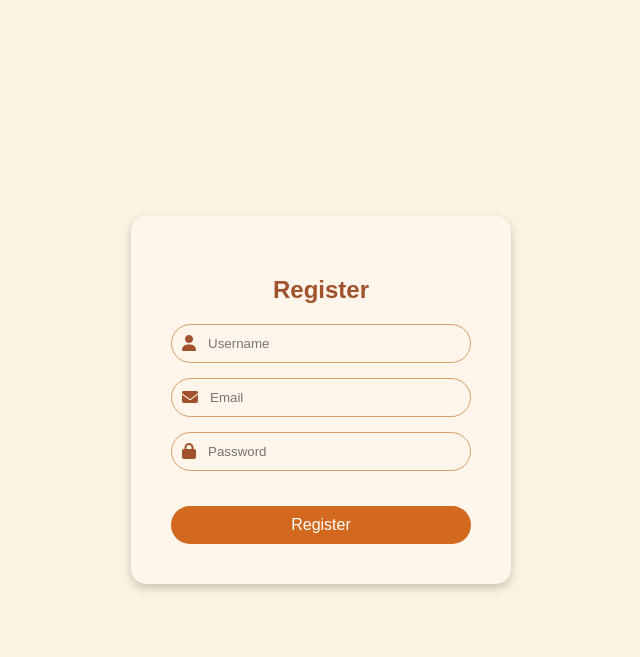
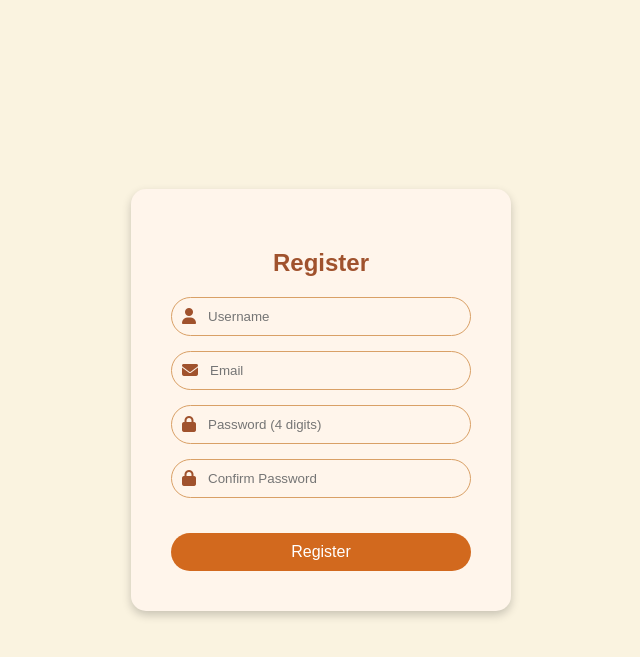
Before and after one commit to justQila/AllerSafe-TripleA, a Flask app: page /AllerSafe/register in a window 1280 px wide. Shown: the top 657 px of the page, without its empty margins (319-959 px from the left). Run offline with Flask 3, Linux system fonts and the light colour scheme; some libraries are stand-ins or nearby versions.

Commit message:
register page

```diff
--- a/templates/register.html
+++ b/templates/register.html
@@ -69,27 +69,46 @@
         }
     </style>
 
-    <!-- fontawesome icons-->
-     <script src="https://kit.fontawesome.com/0c6b6f3a60.js" crossorigin="anonymous"></script>
+    <!-- font awesome CDN-->
+     <link rel="stylesheet" href="https://cdnjs.cloudflare.com/ajax/libs/font-awesome/6.4.0/css/all.min.css">
 </head>
 <body>
     <div class="container">
         <h2>Register</h2>
-        <form method="POST" action="/AllerSafe/register">
+        <form id="registerForm" method="POST" action="/AllerSafe/register">
             <div class="input-group">
-                <i class="fas fa-user"></i>
+                <i class="fa-solid fa-user"></i>
                 <input type="text" name="username" placeholder="Username" required>
             </div>
             <div class="input-group">
-                <i class="fas fa-envelope"></i>
+                <i class="fa-solid fa-envelope"></i>
                 <input type="email" name="email" placeholder="Email" required>
             </div>
             <div class="input-group">
-                <i class="fas fa-lock"></i>
-                <input type="password" name="password" placeholder="Password" required>
+                <i class="fa-solid fa-lock"></i>
+                <input type="password" name="password" placeholder="Password (4 digits)"
+                        maxlength="4" pattern="\d{4}" required
+                        title="Password must be 4 digits only">
+            </div>
+            <div class="input-group">
+                <i class="fa-solid fa-lock"></i>
+                <input type="password" name="confirm_password" placeholder="Confirm Password"
+                        maxlength="4" pattern="\d{4}" required
+                        title="Password must be 4 digits only">
             </div>
             <button type="submit">Register</button>
         </form>
     </div>
+    <script>
+        document.getElementById("registerForm").addEventListener("submit", function(e) {
+            let pass = document.querySelector("input[name='password']").value;
+            let confirm = document.querySelector("input[name='confirm_password']").value;
+
+            if (pass !== confirm) {
+                e.preventDefault();
+                alert("Password do not match!!");
+            }
+        });
+    </script>
 </body>
 </html>
```
